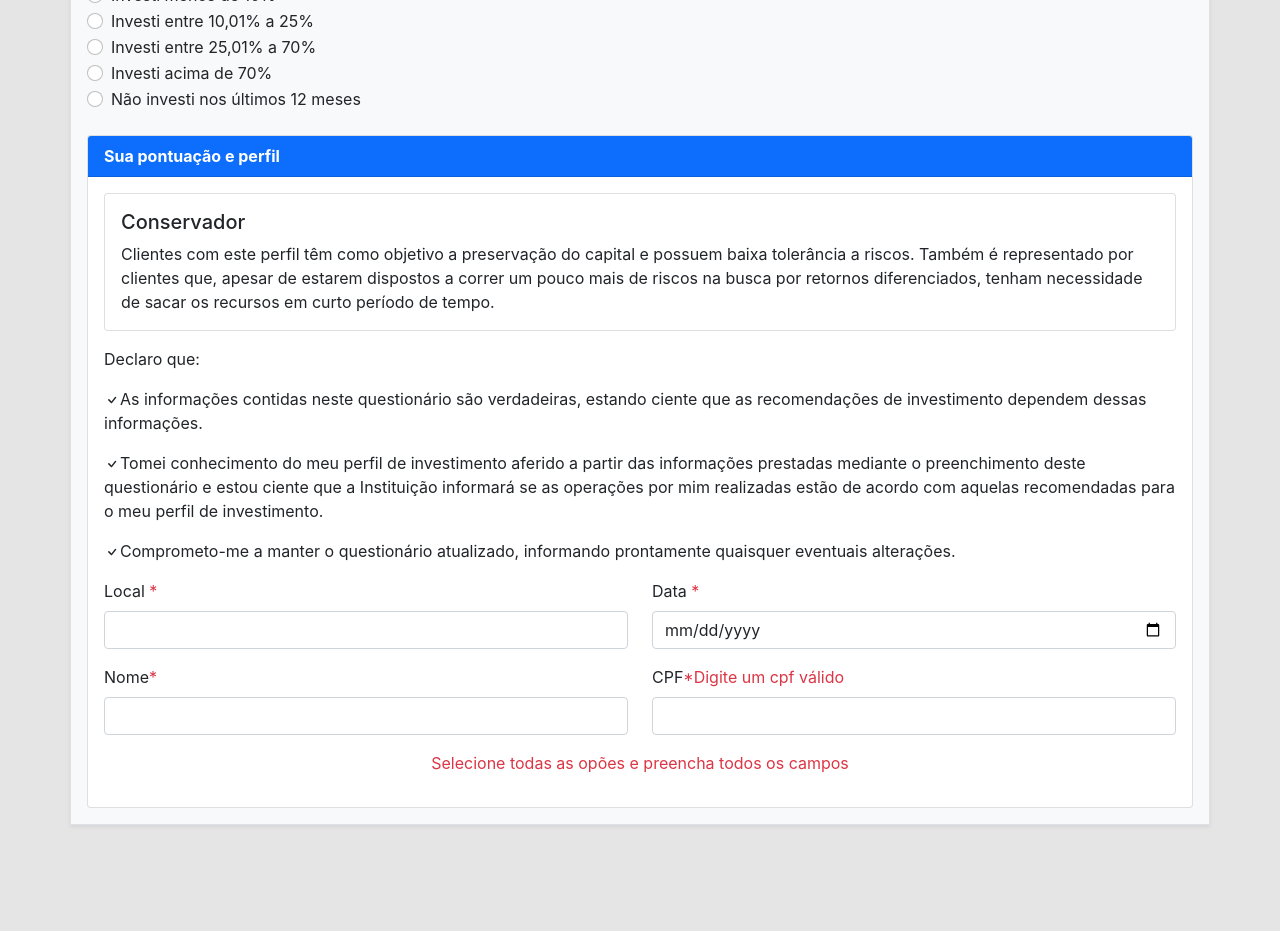
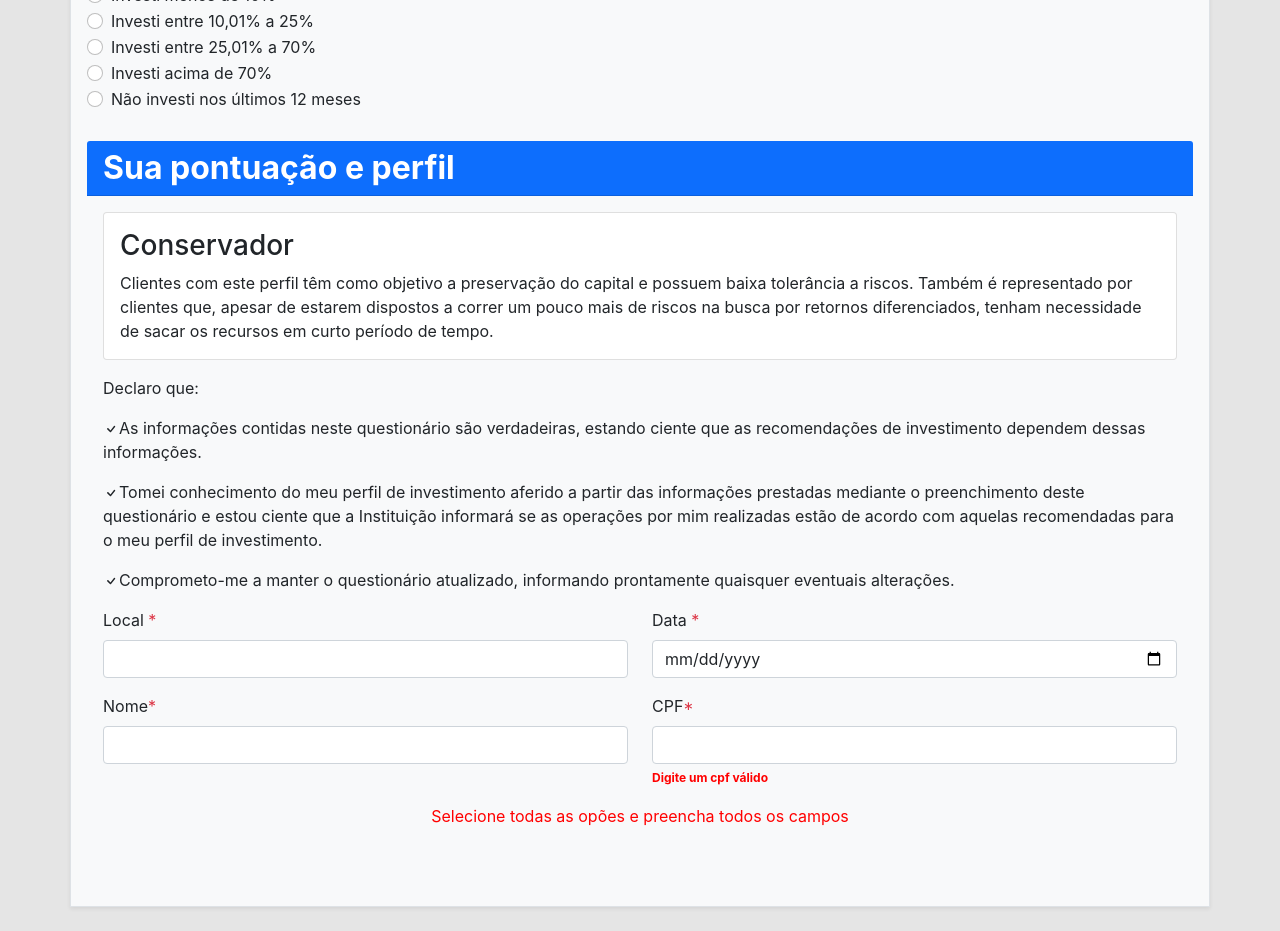
Before and after one commit to Rbrandao7/perfilinvestidor, a React (Create React App) app: page / in a window 1280 px wide. Shown: the part 1780-2711 px from the top of the page. Before the commit the page ends 2629 px from the top, so only its background shows below. Built offline with nearby package versions, Linux system fonts and the light colour scheme.

Commit message:
esperando aprovação do cliente

```diff
--- a/src/components/Card.js
+++ b/src/components/Card.js
@@ -1,11 +1,12 @@
 import React from 'react';
 import CardHeader from '../components/CardHeader';
+import styled from './Card.module.css';
 
 
 const Card = (props) => {
     return (
 
-        <div className="card mt-4">
+        <div className={styled.perfil_card_margin}>
 
             <CardHeader className={`bg-primary fw-bold text-white`}>
                 Sua pontuação e perfil
--- /dev/null
+++ b/src/components/Card.module.css
@@ -0,0 +1,3 @@
+.perfil_card_margin{
+    margin: 30px 0;
+}
--- a/src/components/CardHeader.js
+++ b/src/components/CardHeader.js
@@ -2,9 +2,9 @@ import React from 'react';
 
 const CardHeader = (props) => {
     return (
-        <div className={`card-header ${props.className}`}>
+        <h2 className={`card-header ${props.className}`}>
             {props.children}
-        </div>
+        </h2>
     )
 };
 
--- a/src/components/Form.js
+++ b/src/components/Form.js
@@ -13,6 +13,7 @@ import perfis from '../perfis.json';
 import cpfFormat from '../lib/formatCpf';
 import formatCnpj from '../lib/formatCnpj';
 import testCpf from '../lib/testCpf';
+import styled from './Form.module.css';
 
 const Form = () => {
 
@@ -141,7 +142,7 @@ const Form = () => {
         const calibriBoldFontBytes = await fetch(fontCalibriBold).then(res => res.arrayBuffer());
         const assistantRegularFontBytes = await fetch(assistantRegular).then(res => res.arrayBuffer());
         pdfDoc.registerFontkit(fontkit)
-        const calibriRegular= await pdfDoc.embedFont(calibriFontBytes);
+        const calibriRegular = await pdfDoc.embedFont(calibriFontBytes);
         const calibriBold = await pdfDoc.embedFont(calibriBoldFontBytes);
         const assistantRegularFont = await pdfDoc.embedFont(assistantRegularFontBytes);
 
@@ -152,8 +153,33 @@ const Form = () => {
         const { width, height } = firstPage.getSize()
         SecondPage.drawText(nome, {
             x: 230,
-            y: 104,
-            size: 12,
+            y: 100,
+            size: 10,
+            font: calibriRegular,
+            color: rgb(0, 0, 0),
+        });
+
+        SecondPage.drawText(cpf, {
+            x: 230,
+            y: 80,
+            size: 10,
+            font: calibriRegular,
+            color: rgb(0, 0, 0),
+        });
+
+        SecondPage.drawText(local, {
+            x: 210,
+            y: 168,
+            size: 10,
+            font: calibriRegular,
+            color: rgb(0, 0, 0),
+        });
+
+
+        SecondPage.drawText((new Date(data)).toLocaleDateString(), {
+            x: 360,
+            y: 168,
+            size: 10,
             font: calibriRegular,
             color: rgb(0, 0, 0),
         });
@@ -171,17 +197,10 @@ const Form = () => {
             y: 340,
             size: 10,
             font: assistantRegularFont,
-            lineHeight:11,
+            lineHeight: 11,
             color: rgb(0, 0, 0),
         });
-        // Perfil
-        SecondPage.drawText(cpf, {
-            x: 230,
-            y: 85,
-            size: 10,
-            font: calibriRegular,
-            color: rgb(1, 0, 0),
-        });
+
         //  Marca as respostas
         Object.entries(answers).forEach(([chave, valor], index) => {
             let postionX = questions[index]["options"].find(item => item.id == Object.values(answers)[index]["optionId"]).positionX;
@@ -193,7 +212,7 @@ const Form = () => {
                 y: postionY,
                 width: 10,
                 height: 10,
-                borderColor: rgb(0.15,0.35,0.60),
+                borderColor: rgb(0.15, 0.35, 0.60),
                 borderWidth: 1.2,
             })
         })
@@ -240,7 +259,7 @@ const Form = () => {
                     <div className="row g-0">
                         <div className="col-md-12">
                             <div className="card-body">
-                                <h5 className="card-title">{selectPerfil()[0]}</h5>
+                                <h3>{selectPerfil()[0]}</h3>
                                 <p className="card-text">
                                     {selectPerfil()[1]}
                                 </p>
@@ -299,18 +318,18 @@ const Form = () => {
                             <label htmlFor="cpf" className="form-label">
                                 CPF
                                 <span className="text-danger">*</span>
-                                {cpfValid === true ?'' : <span className="text-danger ml-3">Digite um cpf válido</span>}
-                                </label>
+
+                            </label>
                             <input type="tel" className="form-control" id="cpf" onChange={handleCpfChange} value={cpf} />
+                            {cpfValid === true ? '' : <span className={styled.perfil_erro_cpf}>Digite um cpf válido</span>}
                         </div>
                     </div>
                 </div>
 
                 {formValid === false ?
-                    <p className="text-small text-center text-danger">Selecione todas as opões e preencha todos os campos</p> :
-                    <div className="d-flex justify-content-center">
-                        <button onClick={handlerPdfGen} type="submit" className="btn btn-primary">Gerar PDF</button>
-
+                    <p className={styled.perfil_alerta_preenchimento}>Selecione todas as opões e preencha todos os campos</p> :
+                    <div className={styled.perfil_container_botao}>
+                        <button onClick={handlerPdfGen} type="submit" className="fusion-button button-flat button-small button-default button-1 fusion-button-default-span fusion-button-default-type">Gerar PDF</button>
                     </div>
                 }
 
--- a/src/components/Form.module.css
+++ b/src/components/Form.module.css
@@ -0,0 +1,14 @@
+.perfil_container_botao{
+    text-align: center;
+    margin: 20px;
+}
+.perfil_erro_cpf{
+    color: red;
+    font-size: 12px;
+    font-weight: bold;
+}
+
+.perfil_alerta_preenchimento{
+    text-align: center;
+    color: red;
+}
--- a/src/perfis.json
+++ b/src/perfis.json
@@ -1,5 +1,5 @@
 {
-    "Conservador": "Clientes com este perfil têm como objetivo a preservação do capital e possuem baixa tolerância a riscos. Também é representado\npor clientes que, apesar de estarem dispostos a correr um pouco mais de riscos na busca por retornos diferenciados, tenham necessidade de sacar os recursos em curto período de tempo.",
+    "Conservador": "Clientes com este perfil têm como objetivo a preservação do capital e possuem baixa tolerância a riscos. Também é\nrepresentado por clientes que, apesar de estarem dispostos a correr um pouco mais de riscos na busca por retornos\ndiferenciados, tenham necessidade de sacar os recursos em curto período de tempo.",
     "Moderado":"Clientes com este perfil estão dispostos a correr alguns riscos em investimentos, buscando um retorno diferenciado no médio\nprazo, com baixa necessidade de liquidez no curto prazo, havendo disponibilidade para diversificar parte das aplicações em\nalternativas mais arrojadas.",
     "Arrojado":"Este perfil é representado por clientes com alta tolerância a riscos, baixa ou nenhuma necessidade de liquidez no curto/médio\nprazo e que estejam dispostos a aceitar as oscilações dos mercados de risco (e possíveis perdas) na busca por retornos no\nlongo prazo."
 }
```
